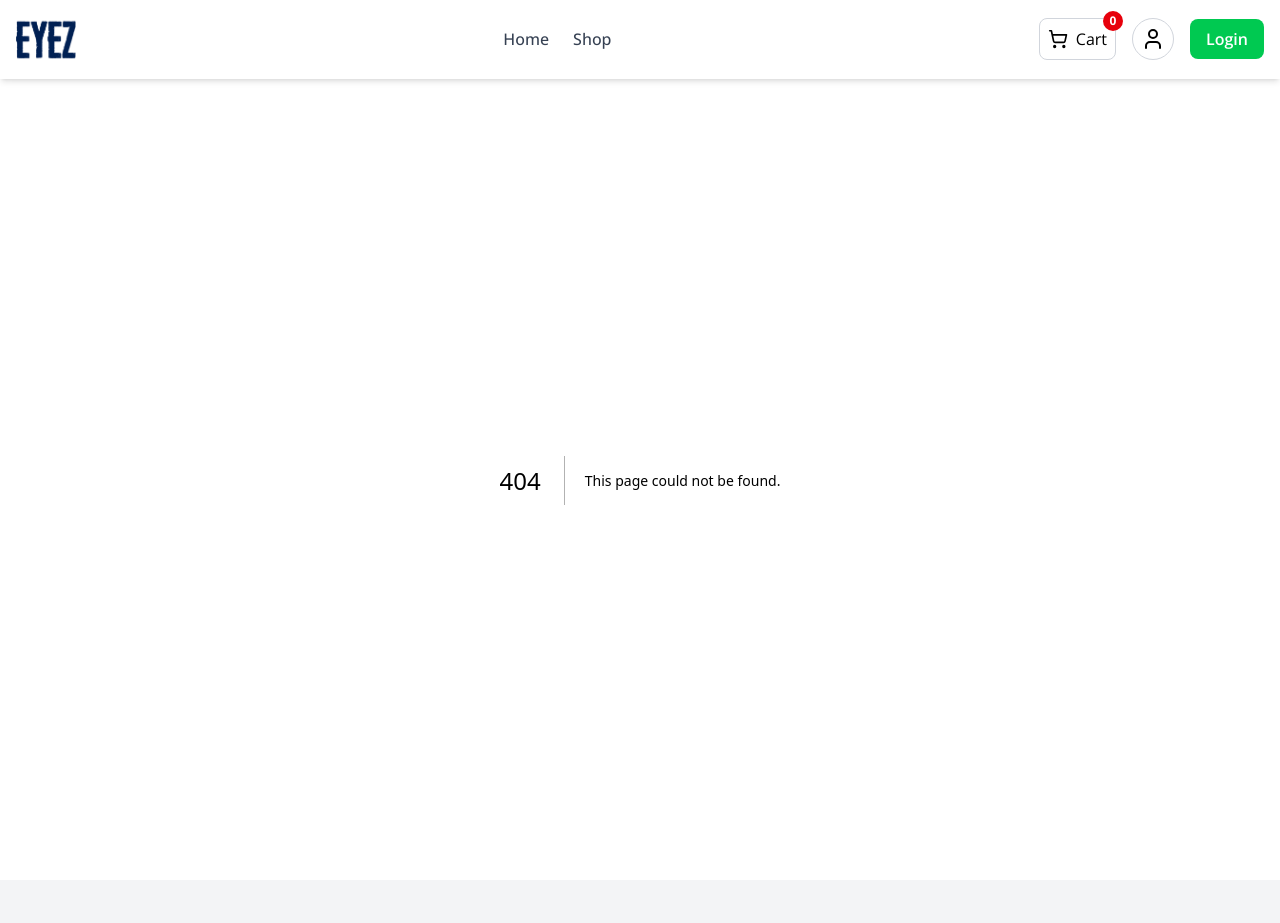
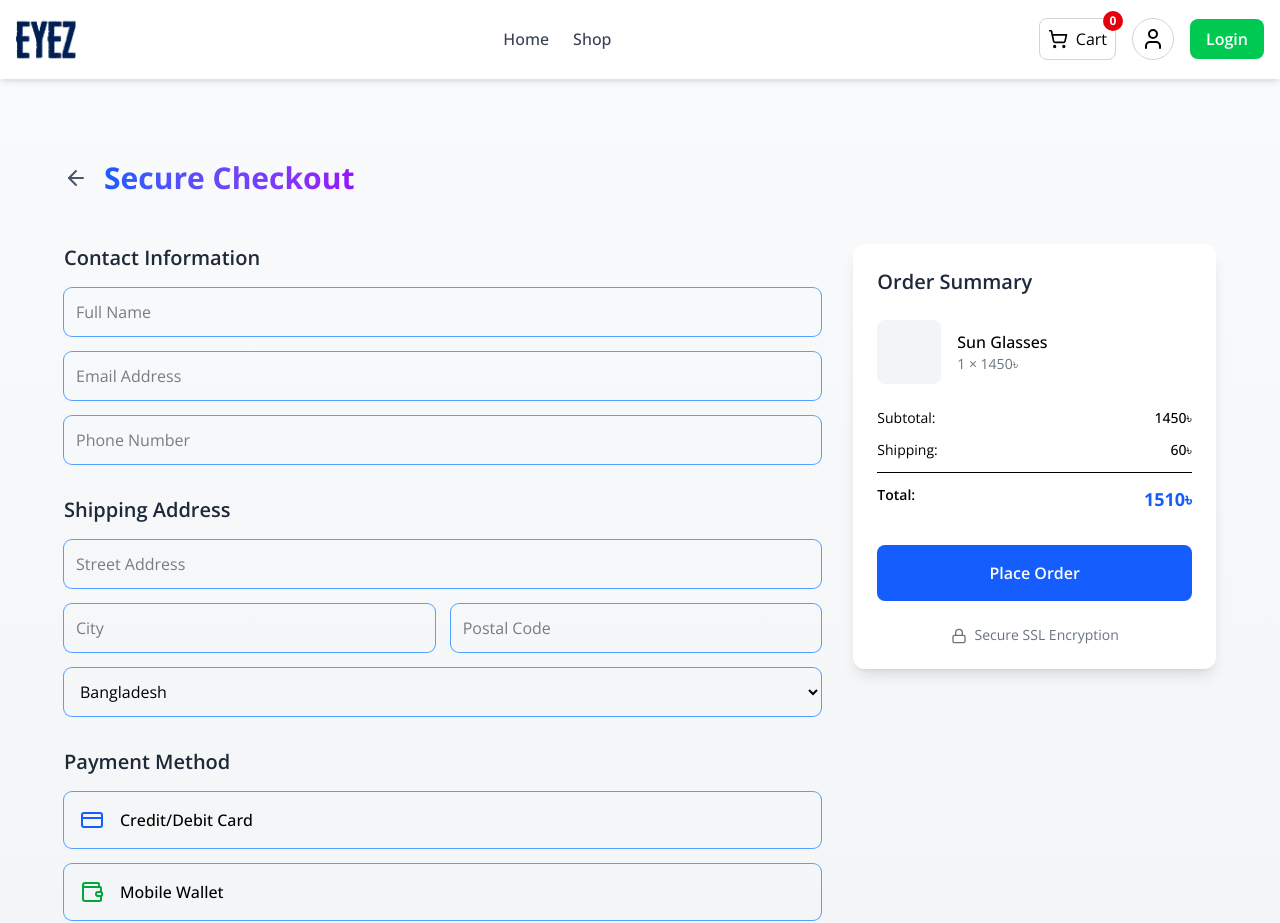
Before and after one commit to SudipMHX/eyez, a Next.js app: page /checkout in a window 1280 px wide. Before the commit this address had no page. Shown: the top 923 px of the page. Built offline with nearby package versions, Linux system fonts and the light colour scheme.

Commit message:
design checkout page

```diff
--- /dev/null
+++ b/src/app/checkout/ClientCheckout.js
@@ -0,0 +1,202 @@
+"use client";
+
+import { motion } from "framer-motion";
+import {
+  Lock,
+  ShieldCheck,
+  AlertCircle,
+  ArrowLeft,
+  CreditCard,
+  Wallet,
+  HandCoins,
+} from "lucide-react";
+
+const ClientCheckout = () => {
+  const containerVariants = {
+    hidden: { opacity: 0 },
+    visible: {
+      opacity: 1,
+      transition: { staggerChildren: 0.1 },
+    },
+  };
+
+  const itemVariants = {
+    hidden: { opacity: 0, y: 20 },
+    visible: { opacity: 1, y: 0 },
+  };
+
+  return (
+    <motion.section
+      initial={{ opacity: 0 }}
+      animate={{ opacity: 1 }}
+      className='min-h-screen bg-gradient-to-b from-gray-50 to-gray-100'>
+      <div className='container mx-auto py-20 px-5'>
+        <div className='max-w-6xl mx-auto'>
+          {/* Header */}
+          <motion.div
+            initial={{ x: -20 }}
+            animate={{ x: 0 }}
+            className='flex items-center gap-4 mb-12'>
+            <ArrowLeft className='w-6 h-6 text-gray-600 cursor-pointer hover:text-blue-600 transition-colors' />
+            <h1 className='text-3xl font-bold bg-gradient-to-r from-blue-600 to-purple-600 bg-clip-text text-transparent'>
+              Secure Checkout
+            </h1>
+          </motion.div>
+
+          <div className='grid lg:grid-cols-3 gap-8'>
+            {/* Left Column - Checkout Form */}
+            <motion.div
+              variants={containerVariants}
+              initial='hidden'
+              animate='visible'
+              className='lg:col-span-2 space-y-8'>
+              <motion.div variants={itemVariants}>
+                <h2 className='text-xl font-semibold mb-4 text-gray-800'>
+                  Contact Information
+                </h2>
+                <div className='space-y-4'>
+                  <input
+                    type='text'
+                    placeholder='Full Name'
+                    className='w-full p-3 rounded-lg focus:ring-2 ring ring-blue-400 focus:ring-blue-500 outline-none'
+                  />
+                  <input
+                    type='email'
+                    placeholder='Email Address'
+                    className='w-full p-3 rounded-lg focus:ring-2 ring ring-blue-400 focus:ring-blue-500 outline-none'
+                  />
+                  <input
+                    type='tel'
+                    placeholder='Phone Number'
+                    className='w-full p-3 rounded-lg focus:ring-2 ring ring-blue-400 focus:ring-blue-500 outline-none'
+                  />
+                </div>
+              </motion.div>
+
+              <motion.div variants={itemVariants}>
+                <h2 className='text-xl font-semibold mb-4 text-gray-800'>
+                  Shipping Address
+                </h2>
+                <div className='space-y-4'>
+                  <input
+                    type='text'
+                    placeholder='Street Address'
+                    className='w-full p-3 rounded-lg focus:ring-2 ring ring-blue-400 focus:ring-blue-500 outline-none'
+                  />
+                  <div className='grid grid-cols-2 gap-4'>
+                    <input
+                      type='text'
+                      placeholder='City'
+                      className='p-3 rounded-lg ring ring-blue-400 focus:ring-2 focus:ring-blue-500 outline-none'
+                    />
+                    <input
+                      type='text'
+                      placeholder='Postal Code'
+                      className='p-3 rounded-lg ring ring-blue-400 focus:ring-2 focus:ring-blue-500 outline-none'
+                    />
+                  </div>
+                  <select className='w-full p-3 rounded-lg focus:ring-2 ring ring-blue-400 focus:ring-blue-500 outline-none'>
+                    <option disabled>Select Country</option>
+                    <option selected>Bangladesh</option>
+                    <option>United States</option>
+                    <option>India</option>
+                  </select>
+                </div>
+              </motion.div>
+
+              <motion.div variants={itemVariants}>
+                <h2 className='text-xl font-semibold mb-4 text-gray-800'>
+                  Payment Method
+                </h2>
+                <div className='space-y-4'>
+                  <motion.div className='flex items-center gap-4 p-4 ring ring-blue-400 hover:ring-2 hover:ring-blue-500 rounded-lg cursor-pointer'>
+                    <CreditCard className='w-6 h-6 text-blue-600' />
+                    <span className='font-medium'>Credit/Debit Card</span>
+                  </motion.div>
+
+                  <motion.div className='flex items-center gap-4 p-4 ring ring-blue-400 hover:ring-2 hover:ring-blue-500 rounded-lg cursor-pointer'>
+                    <Wallet className='w-6 h-6 text-green-600' />
+                    <span className='font-medium'>Mobile Wallet</span>
+                  </motion.div>
+
+                  <motion.div className='flex items-center gap-4 p-4 ring ring-blue-400 hover:ring-2 hover:ring-blue-500 rounded-lg cursor-pointer'>
+                    <HandCoins className='w-6 h-6 text-purple-600' />
+                    <span className='font-medium'>Cash on Delivery</span>
+                  </motion.div>
+                </div>
+              </motion.div>
+            </motion.div>
+
+            {/* Right Column - Order Summary */}
+            <motion.div
+              initial={{ x: 20 }}
+              animate={{ x: 0 }}
+              className='bg-white p-6 rounded-xl shadow-lg h-fit sticky top-8'>
+              <h2 className='text-xl font-semibold mb-6 text-gray-800'>
+                Order Summary
+              </h2>
+
+              <div className='space-y-4 mb-6'>
+                <div className='flex items-center gap-4'>
+                  <div className='w-16 h-16 bg-gray-100 rounded-lg'></div>
+                  <div>
+                    <h3 className='font-medium'>Sun Glasses</h3>
+                    <p className='text-sm text-gray-500'>1 × 1450৳</p>
+                  </div>
+                </div>
+              </div>
+
+              <div className='space-y-3 text-sm'>
+                <div className='flex justify-between'>
+                  <span>Subtotal:</span>
+                  <span className='font-medium'>1450৳</span>
+                </div>
+                <div className='flex justify-between'>
+                  <span>Shipping:</span>
+                  <span className='font-medium'>60৳</span>
+                </div>
+                <div className='flex justify-between pt-3 border-t'>
+                  <span className='font-semibold'>Total:</span>
+                  <span className='text-lg font-bold text-blue-600'>1510৳</span>
+                </div>
+              </div>
+
+              <motion.button
+                whileTap={{ scale: 0.98 }}
+                className='cursor-pointer w-full py-4 bg-blue-600 text-white rounded-lg font-semibold mt-8 hover:bg-blue-700 transition-colors'>
+                Place Order
+              </motion.button>
+
+              <div className='mt-6 text-center text-sm text-gray-500'>
+                <Lock className='inline-block w-4 h-4 mr-2' />
+                Secure SSL Encryption
+              </div>
+            </motion.div>
+          </div>
+
+          {/* Security Badges */}
+          <motion.div
+            initial={{ opacity: 0 }}
+            animate={{ opacity: 1 }}
+            transition={{ delay: 0.5 }}
+            className='flex flex-wrap justify-center gap-6 mt-12'>
+            <div className='flex items-center gap-2 text-sm text-gray-600'>
+              <ShieldCheck className='w-5 h-5 text-green-600' />
+              100% Purchase Protection
+            </div>
+            <div className='flex items-center gap-2 text-sm text-gray-600'>
+              <Lock className='w-5 h-5 text-blue-600' />
+              Secure Payment
+            </div>
+            <div className='flex items-center gap-2 text-sm text-gray-600'>
+              <AlertCircle className='w-5 h-5 text-purple-600' />
+              24/7 Support
+            </div>
+          </motion.div>
+        </div>
+      </div>
+    </motion.section>
+  );
+};
+
+export default ClientCheckout;
--- /dev/null
+++ b/src/app/checkout/page.js
@@ -0,0 +1,9 @@
+import ClientCheckout from "./ClientCheckout";
+
+export const metadata = {
+  title: "Checkout",
+  description: "Checkout page",
+};
+export default function CheckoutPage() {
+  return <ClientCheckout />;
+}
```
